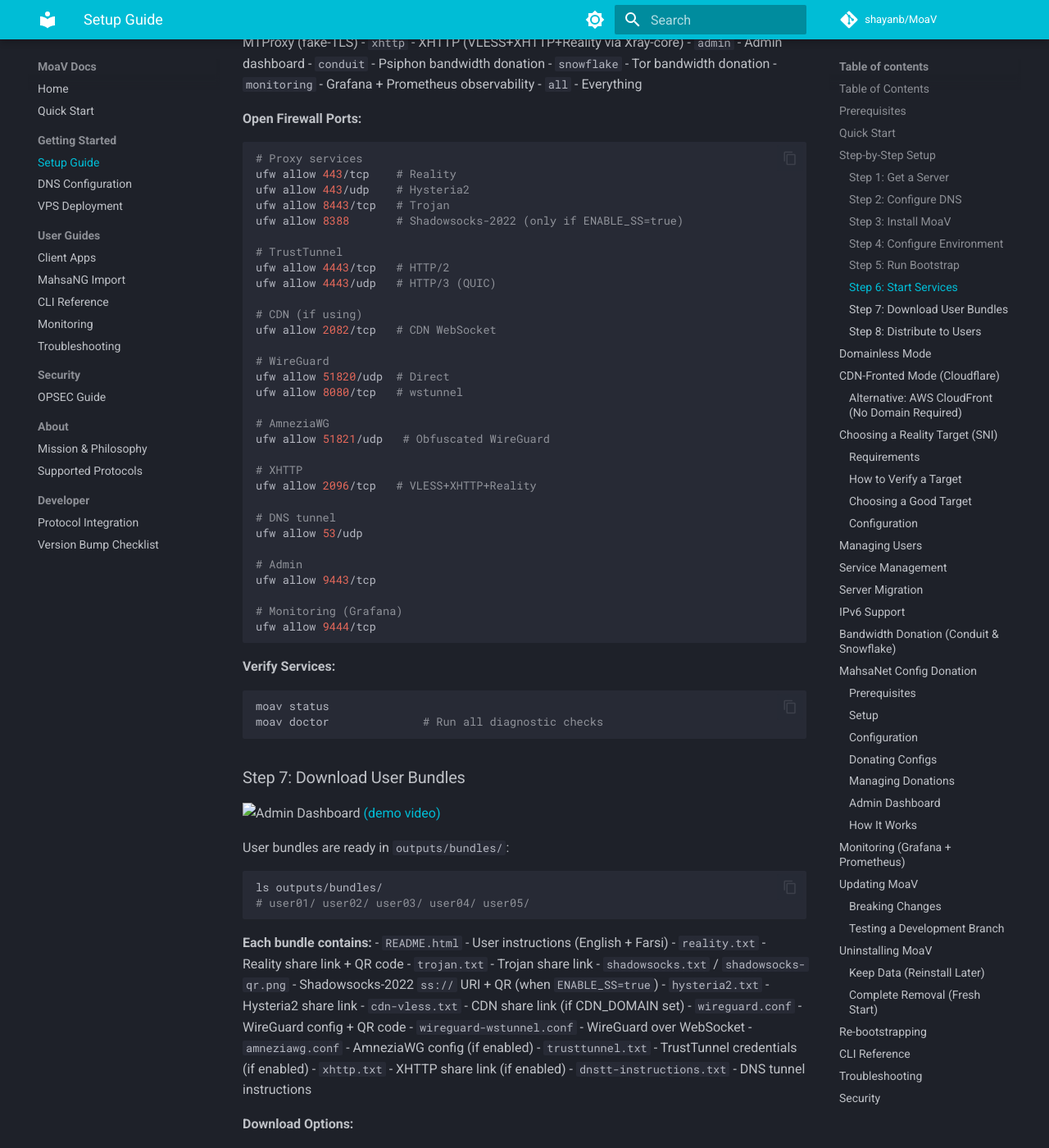
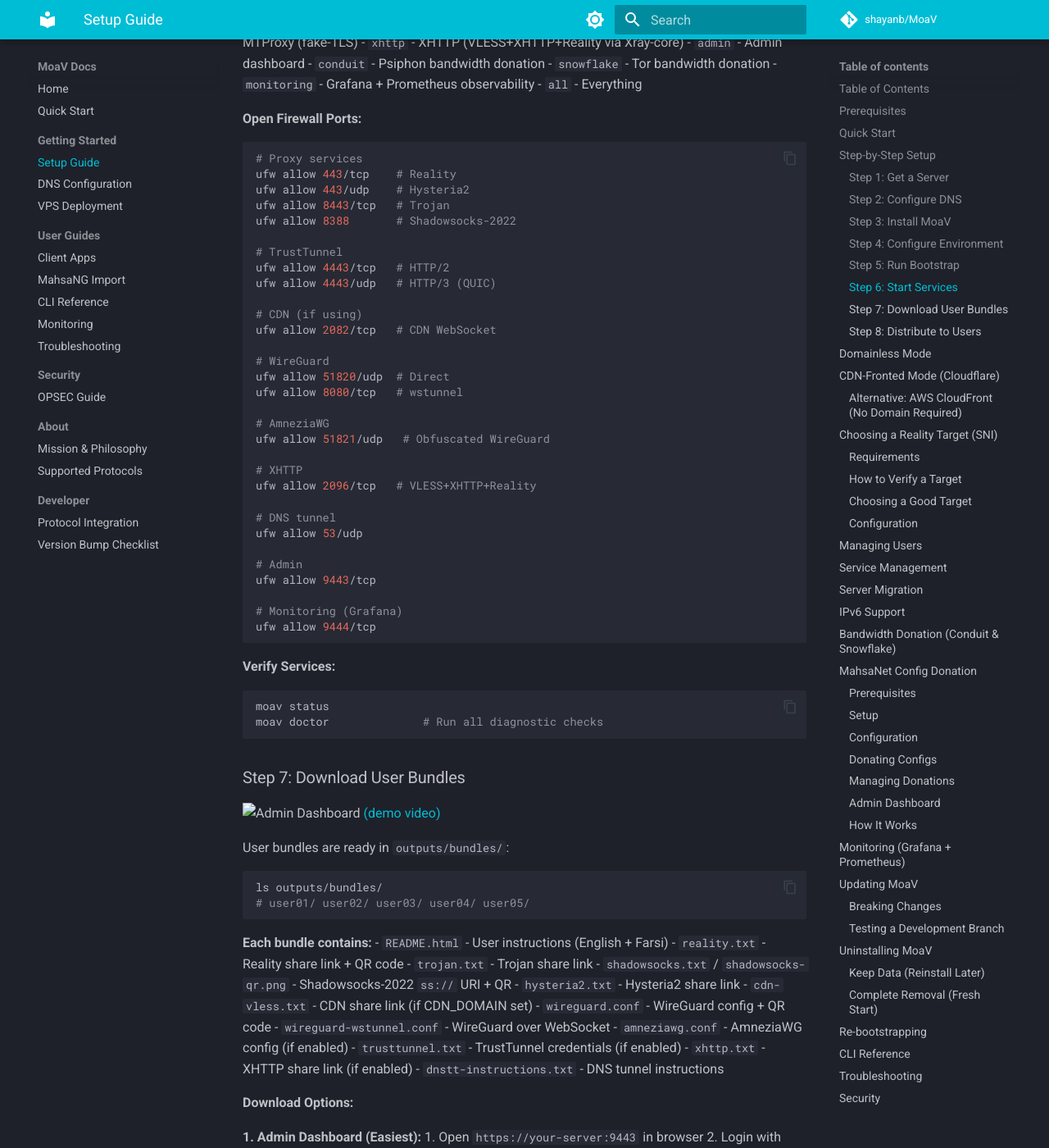
Before and after one commit to MotherofallVPNs/moav-site, an MkDocs documentation site: the page built from docs/SETUP.md, in a window 1280 px wide and 1400 px high, scrolled down 6349 px. Shown: the whole window at 82% size. Built offline with MkDocs 1.6.1 and Material for MkDocs 9.7.7, drawn with Linux system fonts in a browser that asks for light colours; comment, search, counter and statistics services are not loaded; some of the changed text lies outside the part shown.

Commit message:
feat(ss): enable Shadowsocks-2022 by default
ENABLE_SS=true in .env.example so new installs get SS out of the box, matching
the other proxy protocols (Reality / Trojan / Hysteria2 / WireGuard / AmneziaWG
/ TrustTunnel / XHTTP / dnstt / Slipstream / MasterDNS / Telegram are all on
by default; SS was the odd one out as opt-in).

- .env.example: ENABLE_SS=false -> true
- script fallbacks: ${ENABLE_SS:-false} -> ${ENABLE_SS:-true} across
  bootstrap.sh, singbox-user-add.sh, generate-user.sh, generate-single-user.sh
  (so a user who removes the line from .env gets the on-by-default behavior
  consistently). The deliberate `export ENABLE_SS=false` inside the donate-only
  branch of generate-single-user.sh stays as-is — that's an explicit override,
  not a default.
- docs: drop the "(when ENABLE_SS=true)" qualifier from the port tables and
  bundle-file listing in README.md, README-fa.md, docs/SETUP.md, and the ufw
  comment — those implied SS was opt-in. SS rows now read plainly like every
  other default-on protocol.

Existing installs are unaffected (.env keeps whatever explicit value they set).

Co-Authored-By: Claude Opus 4.7 (1M context) <noreply@anthropic.com>

```diff
--- a/docs/SETUP.md
+++ b/docs/SETUP.md
@@ -50,7 +50,7 @@ Complete guide to deploy MoaV on a VPS or home server.
 | 443/tcp | TCP | Reality (VLESS) | Yes |
 | 443/udp | UDP | Hysteria2 | Yes |
 | 8443/tcp | TCP | Trojan | Yes |
-| 8388/tcp+udp | TCP+UDP | Shadowsocks-2022 (when `ENABLE_SS=true`) | No |
+| 8388/tcp+udp | TCP+UDP | Shadowsocks-2022 | No |
 | 4443/tcp+udp | TCP+UDP | TrustTunnel | Yes |
 | 2082/tcp | TCP | CDN WebSocket | Yes (Cloudflare) or No (CloudFront) |
 | 51820/udp | UDP | WireGuard | No |
@@ -277,7 +277,7 @@ moav start all                   # Everything
 ufw allow 443/tcp    # Reality
 ufw allow 443/udp    # Hysteria2
 ufw allow 8443/tcp   # Trojan
-ufw allow 8388       # Shadowsocks-2022 (only if ENABLE_SS=true)
+ufw allow 8388       # Shadowsocks-2022
 
 # TrustTunnel
 ufw allow 4443/tcp   # HTTP/2
@@ -327,7 +327,7 @@ ls outputs/bundles/
 - `README.html` - User instructions (English + Farsi)
 - `reality.txt` - Reality share link + QR code
 - `trojan.txt` - Trojan share link
-- `shadowsocks.txt` / `shadowsocks-qr.png` - Shadowsocks-2022 `ss://` URI + QR (when `ENABLE_SS=true`)
+- `shadowsocks.txt` / `shadowsocks-qr.png` - Shadowsocks-2022 `ss://` URI + QR
 - `hysteria2.txt` - Hysteria2 share link
 - `cdn-vless.txt` - CDN share link (if CDN_DOMAIN set)
 - `wireguard.conf` - WireGuard config + QR code
```
